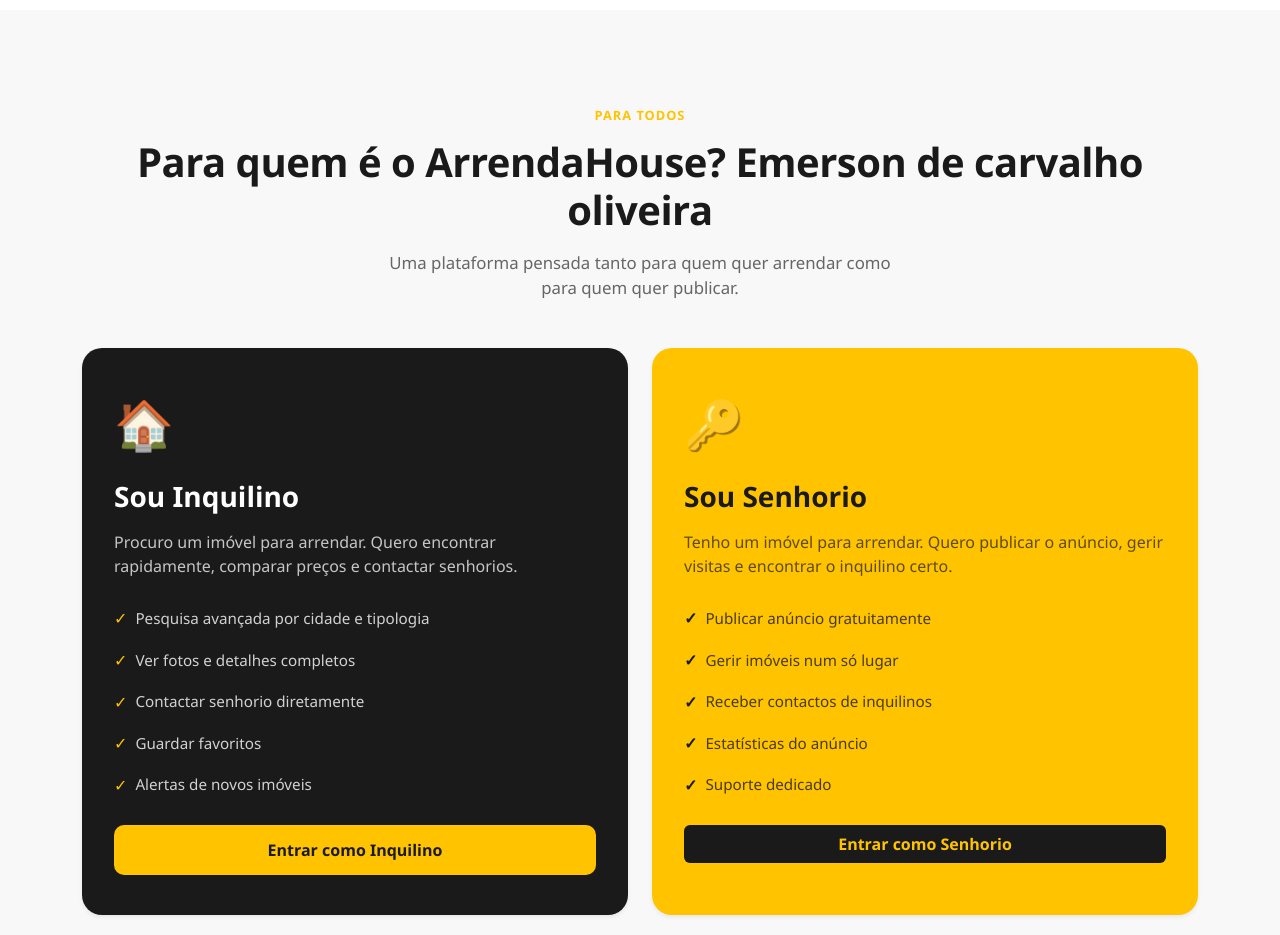
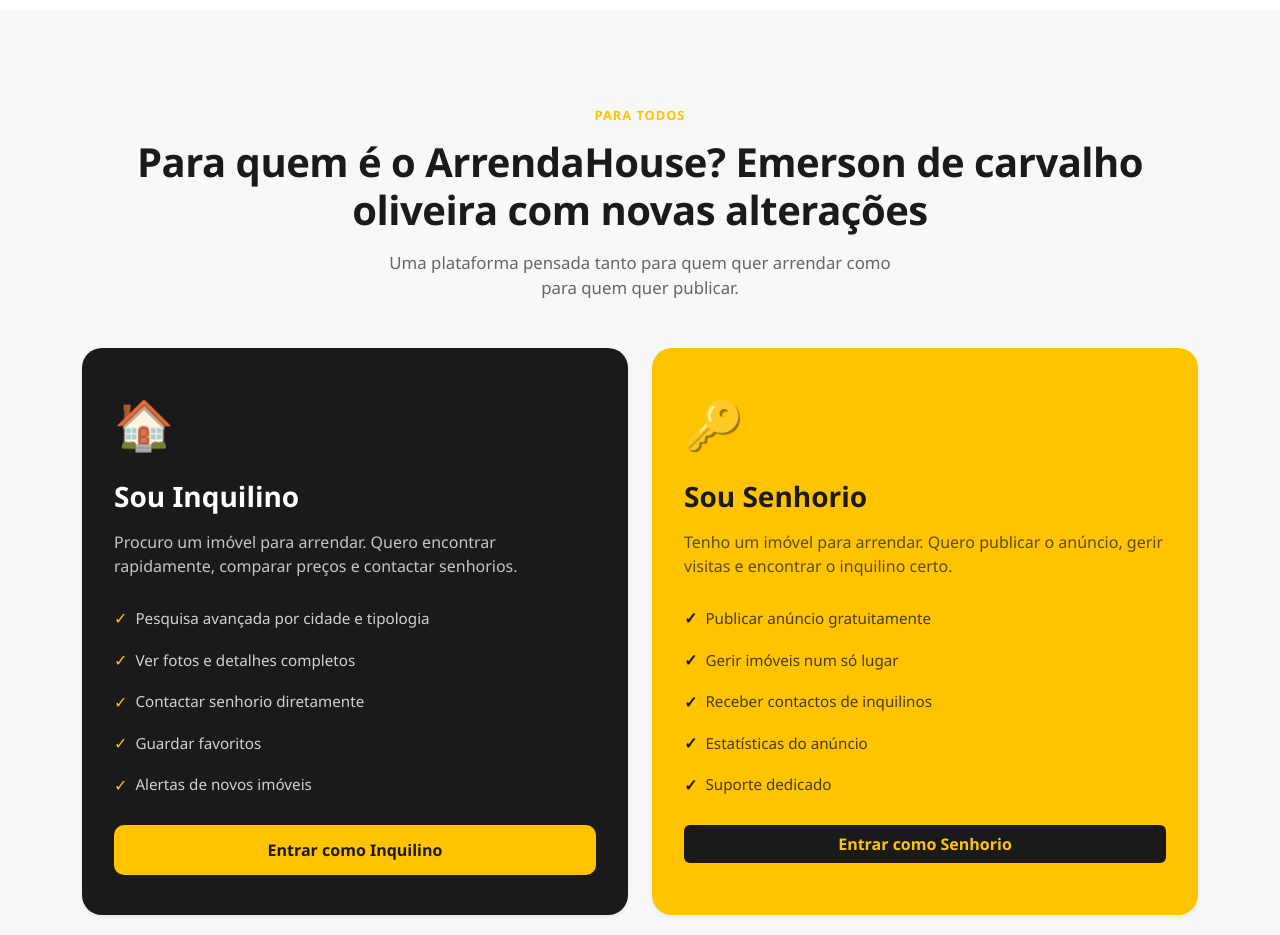
Before and after one commit to EmersinCarvalho/arrendamento, a React (Vite) app in the folder frontend/: page / in a window 1280 px wide. Shown: the part 1540-2475 px from the top of the page. Built offline with nearby package versions, Linux system fonts and the light colour scheme; no server answers.

Commit message:
fix: pequena alteracao em Home.jsx

```diff
--- a/frontend/src/pages/Home.jsx
+++ b/frontend/src/pages/Home.jsx
@@ -163,7 +163,7 @@
         <div className="container">
           <div className="text-center mb-5">
             <div className="section-label">Para todos</div>
-            <h2 className="section-title mb-3">Para quem é o ArrendaHouse? Emerson de  carvalho oliveira</h2>
+            <h2 className="section-title mb-3">Para quem é o ArrendaHouse? Emerson de  carvalho oliveira com novas alterações</h2>
             <p className="section-subtitle">
               Uma plataforma pensada tanto para quem quer arrendar como para quem quer publicar.
             </p>
```
